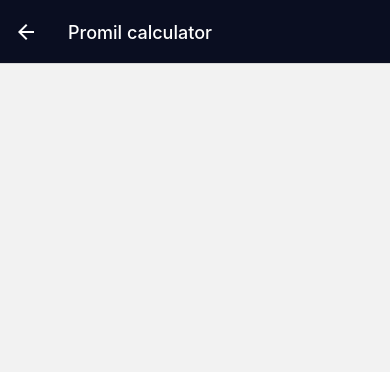
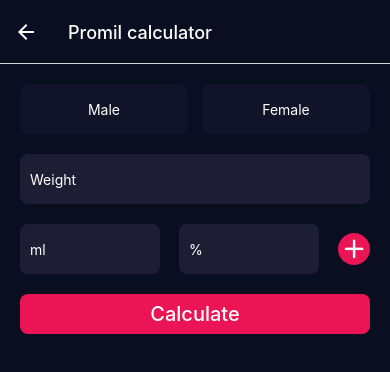
Before and after one commit to wojciechkurzak/health-calculators, a React Native app: screen /Promil in a window 390 px wide. Shown: the top 372 px of the page. Built offline with nearby package versions, Linux system fonts and the light colour scheme.

Commit message:
Add promil calculator ui

```diff
--- /dev/null
+++ b/components/AddButton.tsx
@@ -0,0 +1,30 @@
+import React from 'react'
+import { View, StyleSheet, TouchableWithoutFeedback } from 'react-native'
+import Icon from '@expo/vector-icons/Octicons'
+
+type AddButtonProps = {
+	onPress: Function
+}
+
+const AddButton = ({ onPress }: AddButtonProps) => {
+	return (
+		<TouchableWithoutFeedback onPress={() => onPress()}>
+			<View style={styles.buttonContainer}>
+				<Icon name="plus" color="#fff" size={26} />
+			</View>
+		</TouchableWithoutFeedback>
+	)
+}
+
+const styles = StyleSheet.create({
+	buttonContainer: {
+		width: 32,
+		height: 32,
+		backgroundColor: '#eb1555',
+		borderRadius: 50,
+		justifyContent: 'center',
+		alignItems: 'center',
+	},
+})
+
+export default AddButton
--- /dev/null
+++ b/components/ItemCard.tsx
@@ -0,0 +1,43 @@
+import React from 'react'
+import { View, Text, StyleSheet } from 'react-native'
+import Icon from '@expo/vector-icons/Ionicons'
+import { ItemType } from '../screens/PromilScreen'
+import { TouchableWithoutFeedback } from 'react-native-gesture-handler'
+
+type PropsType = {
+	id: string | number[]
+	mililiters: string
+	percentage: string
+	removeItem: Function
+}
+
+const ItemCard = ({ id, mililiters, percentage, removeItem }: PropsType) => {
+	return (
+		<View style={styles.container}>
+			<Text style={styles.text}>{mililiters}ml</Text>
+			<Text style={styles.text}>{percentage}%</Text>
+			<TouchableWithoutFeedback onPress={() => removeItem(id)}>
+				<Icon name="close" color="#fff" size={24} />
+			</TouchableWithoutFeedback>
+		</View>
+	)
+}
+
+const styles = StyleSheet.create({
+	container: {
+		width: '100%',
+		height: 40,
+		backgroundColor: '#1d1e33',
+		marginTop: 10,
+		borderRadius: 8,
+		flexDirection: 'row',
+		justifyContent: 'space-between',
+		alignItems: 'center',
+		paddingHorizontal: 10,
+	},
+	text: {
+		color: '#fff',
+	},
+})
+
+export default ItemCard
--- /dev/null
+++ b/components/ItemsList.tsx
@@ -0,0 +1,42 @@
+import React from 'react'
+import { FlatList, StyleSheet } from 'react-native'
+import { ItemType } from '../screens/PromilScreen'
+import ItemCard from './ItemCard'
+
+type ItemListProps = {
+	items: ItemType[]
+	removeItem: Function
+}
+
+const ItemsList = ({ items, removeItem }: ItemListProps) => {
+	const renderItem = ({ item }: { item: ItemType }) => (
+		<ItemCard
+			mililiters={item.mililiters}
+			percentage={item.percentage}
+			id={item.id}
+			removeItem={removeItem}
+		/>
+	)
+
+	return (
+		<>
+			{items.length !== 0 ? (
+				<FlatList
+					data={items}
+					renderItem={renderItem}
+					style={styles.list}
+				/>
+			) : null}
+		</>
+	)
+}
+
+const styles = StyleSheet.create({
+	list: {
+		marginTop: 10,
+		maxHeight: 170,
+		flexGrow: 0,
+	},
+})
+
+export default ItemsList
--- a/package.json
+++ b/package.json
@@ -9,6 +9,7 @@
     "web": "expo start --web"
   },
   "dependencies": {
+    "@expo/vector-icons": "^13.0.0",
     "@react-navigation/native": "^6.0.13",
     "@react-navigation/stack": "^6.3.3",
     "expo": "~46.0.16",
@@ -20,6 +21,7 @@
     "react-native-gesture-handler": "~2.5.0",
     "react-native-safe-area-context": "4.3.1",
     "react-native-screens": "~3.15.0",
+    "react-native-uuid": "^2.0.1",
     "react-native-web": "~0.18.7"
   },
   "devDependencies": {
--- a/screens/BmiScreen.tsx
+++ b/screens/BmiScreen.tsx
@@ -1,10 +1,10 @@
 import React, { useState } from 'react'
-import { View, Text, StyleSheet, TextInput } from 'react-native'
+import { View, StyleSheet, TextInput } from 'react-native'
 import CalcButton from '../components/CalcButton'
 import DisplayValue from '../components/DisplayValue'
 import GenderButton from '../components/GenderButton'
 
-type GenderType = {
+export type GenderType = {
 	male: boolean
 	female: boolean
 }
@@ -19,7 +19,7 @@ const BmiScreen = () => {
 	const [bmi, setBmi] = useState<string>('')
 	const [idealWeight, setIdealWeight] = useState<string>('')
 
-	const CalculateBmi = (): void => {
+	const calculateBmi = (): void => {
 		const value =
 			Math.round(
 				(parseInt(weight) / Math.pow(parseInt(height) / 100, 2)) * 10
@@ -27,7 +27,7 @@ const BmiScreen = () => {
 		setBmi(value.toString())
 	}
 
-	const CalculateIdealWeight = () => {
+	const calculateIdealWeight = () => {
 		const value =
 			Math.round(
 				(parseInt(height) - 100) * (gender.male ? 0.9 : 0.85) * 10
@@ -35,7 +35,7 @@ const BmiScreen = () => {
 		setIdealWeight(value.toString())
 	}
 
-	const DisplayValues = (): void => {
+	const displayValues = (): void => {
 		if (
 			height.length === 0 ||
 			weight.length === 0 ||
@@ -43,8 +43,8 @@ const BmiScreen = () => {
 		)
 			return
 
-		CalculateBmi()
-		CalculateIdealWeight()
+		calculateBmi()
+		calculateIdealWeight()
 	}
 
 	return (
@@ -77,7 +77,7 @@ const BmiScreen = () => {
 				placeholder="Weight"
 				placeholderTextColor={'#fff'}
 			/>
-			<CalcButton text="Calculate" onPress={DisplayValues} />
+			<CalcButton text="Calculate" onPress={displayValues} />
 			{bmi && idealWeight && (
 				<View style={styles.valuesContainer}>
 					<DisplayValue title="BMI" value={bmi} />
--- a/screens/PromilScreen.tsx
+++ b/screens/PromilScreen.tsx
@@ -1,12 +1,128 @@
-import * as React from 'react';
-import { View, Text } from 'react-native';
+import React, { useState } from 'react'
+import { View, StyleSheet } from 'react-native'
+import { TextInput } from 'react-native-gesture-handler'
+import AddButton from '../components/AddButton'
+import CalcButton from '../components/CalcButton'
+import GenderButton from '../components/GenderButton'
+import ItemsList from '../components/ItemsList'
+import { GenderType } from './BmiScreen'
+import uuid from 'react-native-uuid'
+
+export type ItemType = {
+	id: string | number[]
+	mililiters: string
+	percentage: string
+}
 
 const PromilScreen = () => {
-    return (
-        <View>
-            <Text></Text>
-        </View>
-    );
+	const [gender, setGender] = useState<GenderType>({
+		male: false,
+		female: false,
+	})
+	const [weight, setWeight] = useState<string>('')
+	const [mililiters, setMililiters] = useState<string>('')
+	const [percentage, setPercentage] = useState<string>('')
+	const [items, setItems] = useState<ItemType[]>([])
+
+	const addItem = (): void => {
+		if (mililiters.length === 0 || percentage.length === 0) return
+		const newItem = [
+			...items,
+			{
+				id: uuid.v4(),
+				mililiters: mililiters,
+				percentage: percentage,
+			},
+		]
+		setItems(newItem)
+	}
+
+	const removeItem = (id: string): void => {
+		const filteredItems = items.filter((item) => item.id !== id)
+		setItems(filteredItems)
+	}
+
+	const displayValues = (): void => {
+		console.log('Dzialam!')
+	}
+
+	return (
+		<View style={styles.container}>
+			<View style={styles.genderContainer}>
+				<GenderButton
+					text="Male"
+					value={gender.male}
+					onPress={() => setGender({ male: true, female: false })}
+				/>
+				<GenderButton
+					text="Female"
+					value={gender.female}
+					onPress={() => setGender({ male: false, female: true })}
+				/>
+			</View>
+			<TextInput
+				style={styles.input}
+				value={weight}
+				onChangeText={setWeight}
+				keyboardType="numeric"
+				placeholder="Weight"
+				placeholderTextColor={'#fff'}
+			/>
+			<View style={styles.itemContainer}>
+				<TextInput
+					style={[styles.input, styles.itemInput]}
+					value={mililiters}
+					onChangeText={setMililiters}
+					keyboardType="numeric"
+					placeholder="ml"
+					placeholderTextColor={'#fff'}
+				/>
+				<TextInput
+					style={[styles.input, styles.itemInput]}
+					value={percentage}
+					onChangeText={setPercentage}
+					keyboardType="numeric"
+					placeholder="%"
+					placeholderTextColor={'#fff'}
+				/>
+				<AddButton onPress={addItem} />
+			</View>
+			<ItemsList items={items} removeItem={removeItem} />
+			<CalcButton text="Calculate" onPress={displayValues} />
+		</View>
+	)
 }
 
-export default PromilScreen;
+const styles = StyleSheet.create({
+	container: {
+		paddingHorizontal: 20,
+		backgroundColor: '#0a0e21',
+		flex: 1,
+	},
+	genderContainer: {
+		marginTop: 20,
+		flexDirection: 'row',
+		justifyContent: 'space-between',
+	},
+	input: {
+		borderRadius: 8,
+		marginTop: 20,
+		padding: 10,
+		width: '100%',
+		height: 50,
+		backgroundColor: '#1d1e33',
+		color: '#fff',
+	},
+	itemContainer: {
+		flexDirection: 'row',
+		marginTop: 20,
+		alignItems: 'center',
+		justifyContent: 'space-between',
+	},
+	itemInput: {
+		width: '40%',
+		marginTop: 0,
+	},
+})
+
+export default PromilScreen
```
Also changed, not shown: 1 other file (tests, documents, lock files or other folders).
